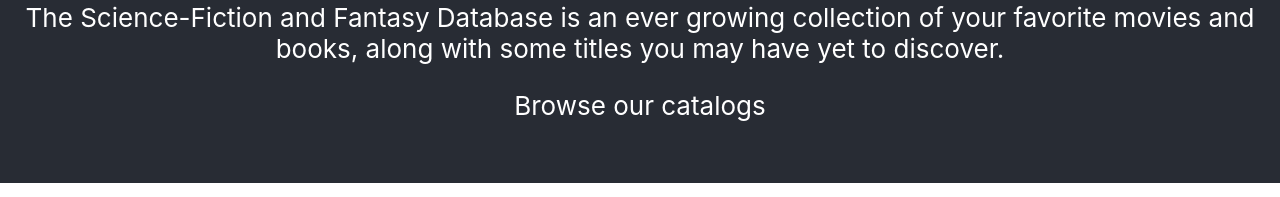
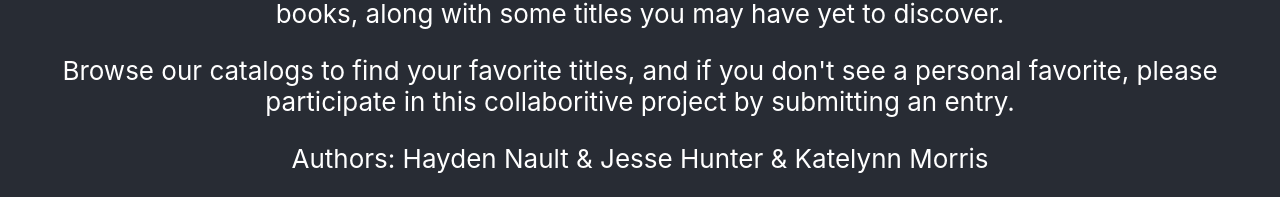
Before and after one commit to naulth/phase-2-project, a React (Create React App) app: page / in a window 1280 px wide. Shown: the part 617-814 px from the top of the page. Built offline with nearby package versions, Linux system fonts and the light colour scheme.

Commit message:
home componenet basics

```diff
--- a/src/components/Home.js
+++ b/src/components/Home.js
@@ -8,7 +8,10 @@ function Home() {
             </div>
             <div>
                 <p>The Science-Fiction and Fantasy Database is an ever growing collection of your favorite movies and books, along with some titles you may have yet to discover.</p>
-                <p>Browse our catalogs</p>
+                <p>Browse our catalogs to find your favorite titles, and if you don't see a personal favorite, please participate in this collaboritive project by submitting an entry.</p>
+            </div>
+            <div>
+                <p>Authors: Hayden Nault & Jesse Hunter & Katelynn Morris</p>
             </div>
         </div>
     )
```
